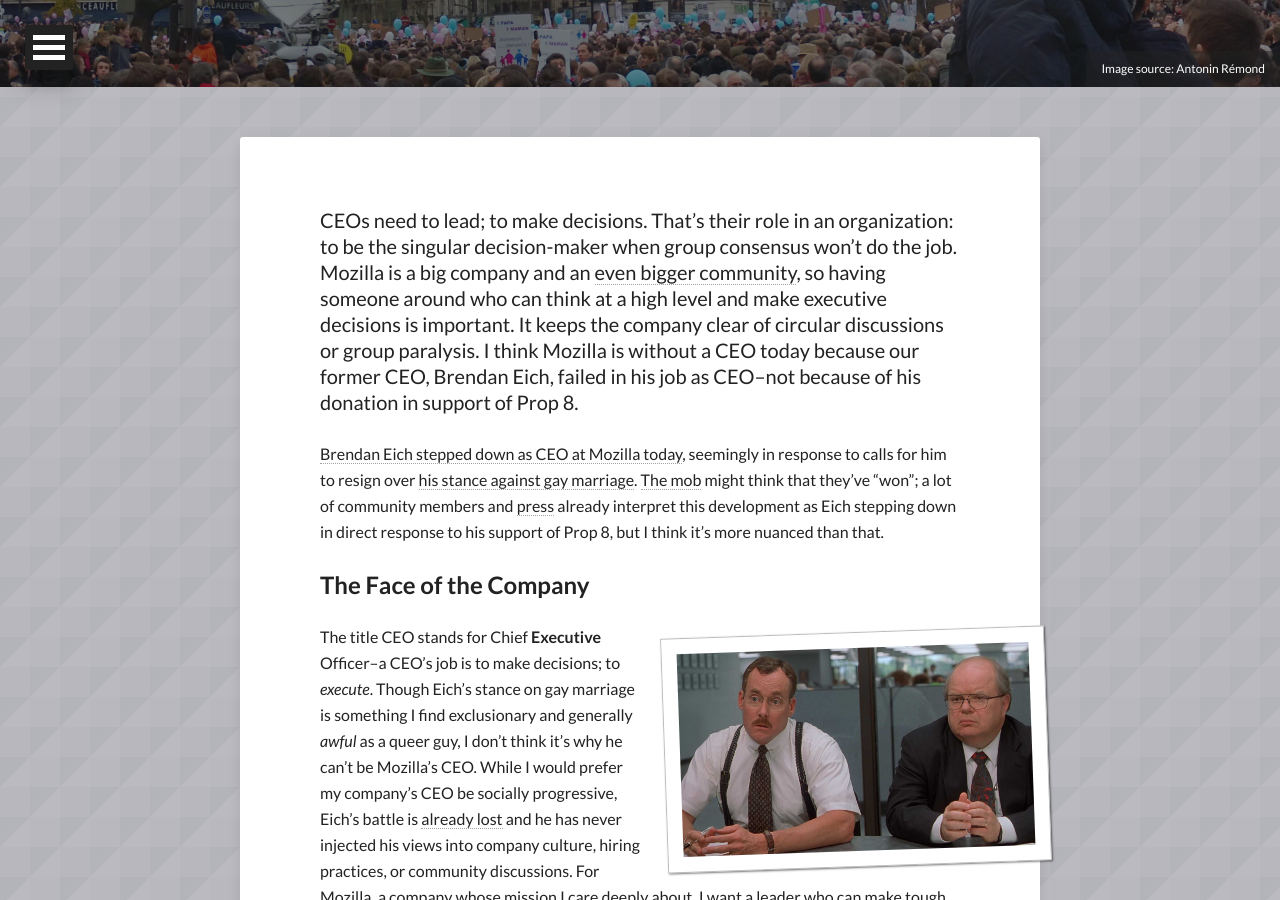
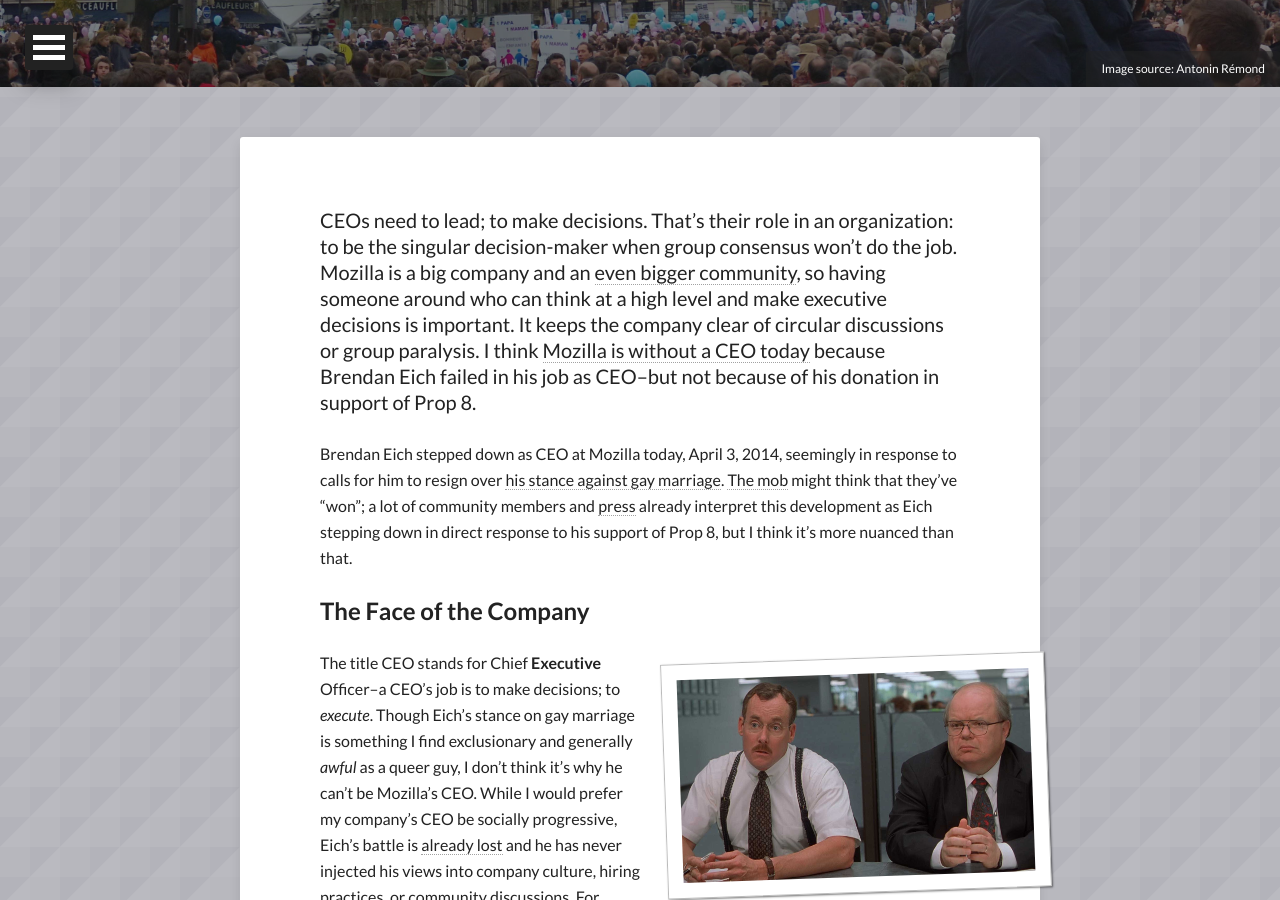
Before and after one commit to tofumatt/strongly-typed, a Jekyll site: the page built from _posts/2014-04-03-the-need-to-lead.md, in a window 1280 px wide and 900 px high, scrolled down 353 px. Built offline with Jekyll 4.4.1, drawn with Linux system fonts in a browser that asks for light colours; nearby versions of some CDN libraries.

Commit message:
Cleanup intro

```diff
--- a/_posts/2014-04-03-the-need-to-lead.md
+++ b/_posts/2014-04-03-the-need-to-lead.md
@@ -15,11 +15,11 @@
 a big company and an [even bigger community](https://mozillians.org/), so
 having someone around who can think at a high level and make executive
 decisions is important. It keeps the company clear of circular discussions or
-group paralysis. I think Mozilla is without a CEO today because our former CEO,
-Brendan Eich, failed in his job as CEO--not because of his donation in
-support of Prop 8.
+group paralysis. I think [Mozilla is without a CEO today](https://blog.mozilla.org/blog/2014/04/03/brendan-eich-steps-down-as-mozilla-ceo/) because Brendan
+Eich failed in his job as CEO--but not because of his donation in support of
+Prop 8.
 
-[Brendan Eich stepped down as CEO at Mozilla today](https://blog.mozilla.org/blog/2014/04/03/brendan-eich-steps-down-as-mozilla-ceo/), seemingly
+Brendan Eich stepped down as CEO at Mozilla today, April 3, 2014, seemingly
 in response to calls for him to resign over
 [his stance against gay marriage](http://projects.latimes.com/prop8/donation/8930/).
 [The mob](http://arstechnica.com/business/2014/03/gay-firefox-developers-boycott-mozilla-to-protest-ceo-hire/) might think that they've "won"; a lot of community members
```
